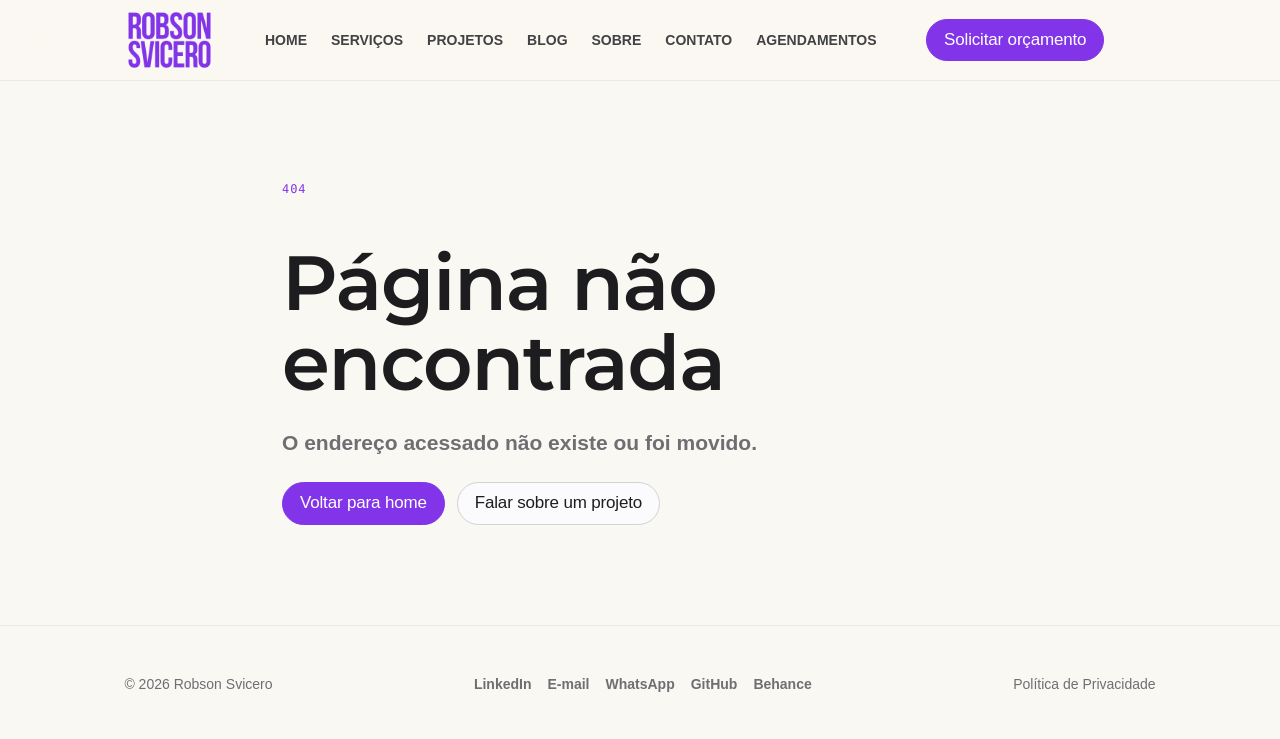
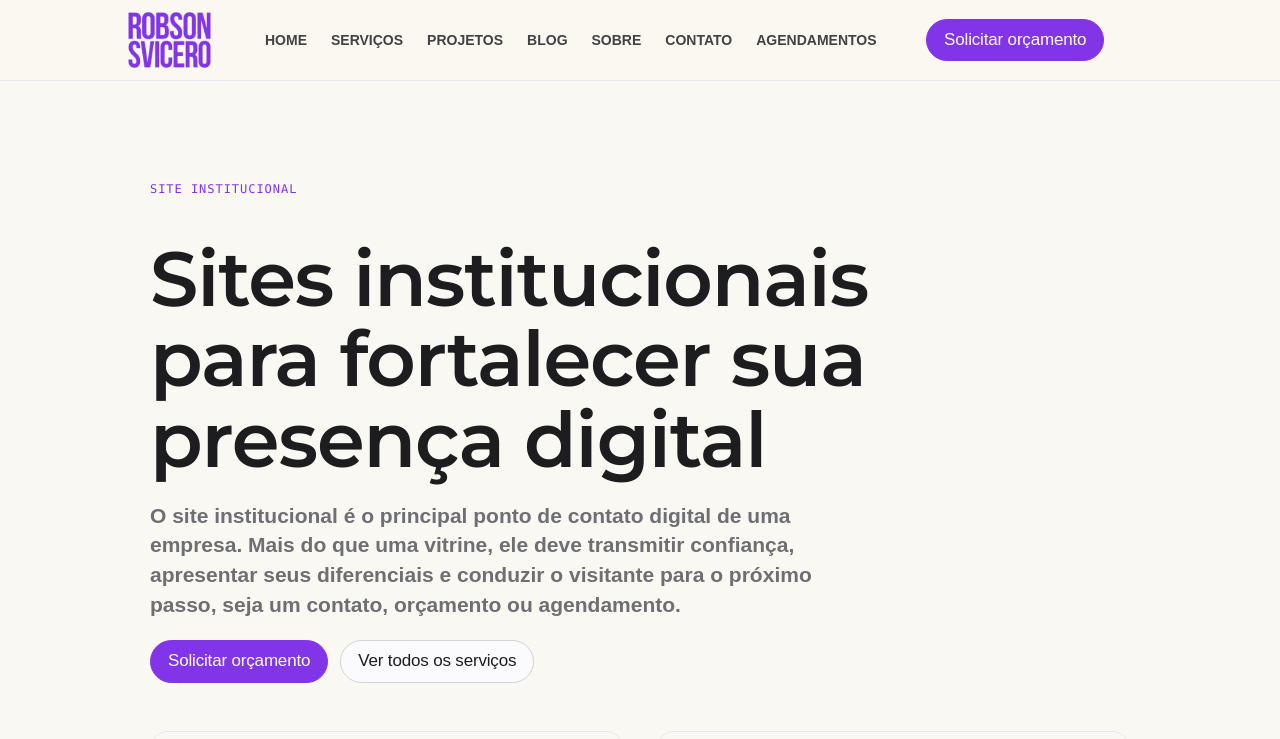
Before and after one commit to robsonsvicero/robson-svicero, a React (Vite) app: page /servicos/site-institucional in a window 1280 px wide. Shown: the top 739 px of the page. Built offline with nearby package versions, Linux system fonts and the light colour scheme; no server answers; a web font is replaced by a local one.

Commit message:
feat: adicionar páginas de serviços "Site Institucional" e "Site One Page" com rotas correspondentes e atualização do sitemap

```diff
--- /dev/null
+++ b/src/pages/Services/SiteInstitucional.jsx
@@ -0,0 +1,6 @@
+import { getServiceBySlug } from "../../data/services.js";
+import ServiceDetail from "./ServiceDetail.jsx";
+
+export default function SiteInstitucional() {
+  return <ServiceDetail service={getServiceBySlug("site-institucional")} />;
+}
--- /dev/null
+++ b/src/pages/Services/SiteOnePage.jsx
@@ -0,0 +1,6 @@
+import { getServiceBySlug } from "../../data/services.js";
+import ServiceDetail from "./ServiceDetail.jsx";
+
+export default function SiteOnePage() {
+  return <ServiceDetail service={getServiceBySlug("site-one-page")} />;
+}
--- a/src/routes/AppRoutes.jsx
+++ b/src/routes/AppRoutes.jsx
@@ -19,6 +19,8 @@ const IdentityVisual = lazy(() => import("../pages/Services/IdentityVisual.jsx")
 const LandingPages = lazy(() => import("../pages/Services/LandingPages.jsx"));
 const Services = lazy(() => import("../pages/Services/Services.jsx"));
 const SiteCreationPage = lazy(() => import("../pages/Services/SiteCreationPage.jsx"));
+const SiteInstitucional = lazy(() => import("../pages/Services/SiteInstitucional.jsx"));
+const SiteOnePage = lazy(() => import("../pages/Services/SiteOnePage.jsx"));
 const UIUX = lazy(() => import("../pages/Services/UIUX.jsx"));
 
 function ScrollToTop() {
@@ -38,6 +40,9 @@ export default function AppRoutes() {
           <Route path="/servicos/ui-ux-design" element={<UIUX />} />
           <Route path="/servicos/front-end-react" element={<Frontend />} />
           <Route path="/servicos/landing-pages" element={<LandingPages />} />
+          <Route path="/servicos/site-one-page" element={<SiteOnePage />} />
+          <Route path="/servicos/site-institucional" element={<SiteInstitucional />} />
+          <Route path="/servicos/sites-institucionais" element={<SiteInstitucional />} />
           <Route path="/criacao-de-sites" element={<SiteCreationPage />} />
           <Route path="/criacao-de-sites/:slug" element={<SiteCreationPage />} />
           <Route path="/cases" element={<Cases />} />
```
Also changed, not shown: 1 other file (tests, documents, lock files or other folders).
